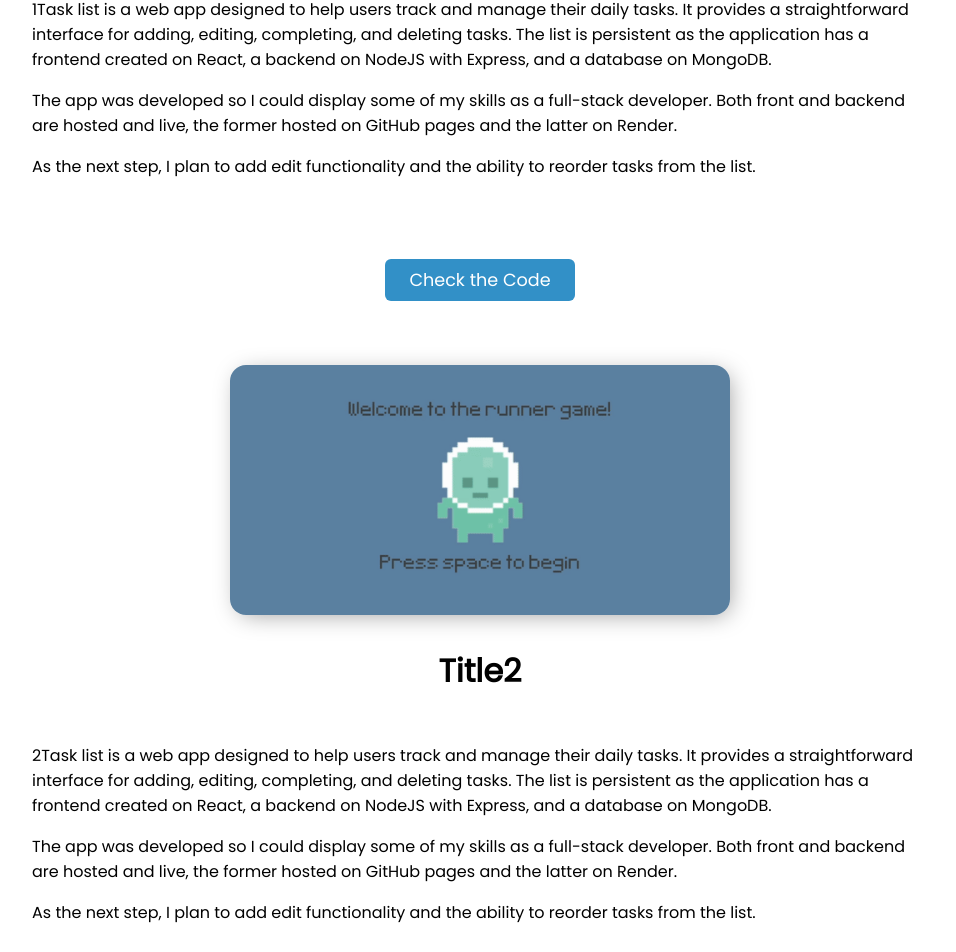
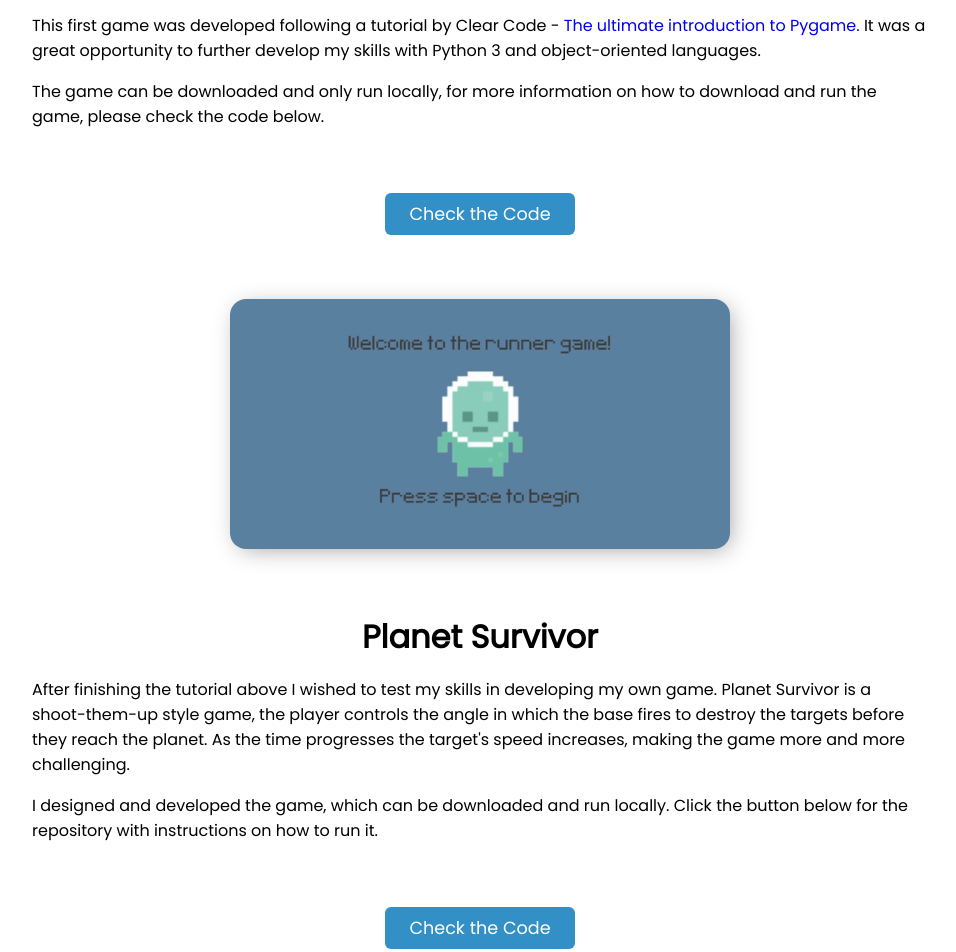
Before and after one commit to gabrielgimenes92/gabrielgimenes92.github.io, a Next.js app: page /projects/py-game in a window 1280 px wide. Shown: the part 525-1477 px from the top of the page, without its empty margins (160-1116 px from the left). Built offline with nearby package versions, Linux system fonts and the light colour scheme.

Commit message:
Fixes buttons not opening on blank page, adds pygames page content and changes paragraph component style

```diff
--- a/src/app/projects/py-game/page.js
+++ b/src/app/projects/py-game/page.js
@@ -36,90 +36,40 @@ const page = () => {
     },
   ];
 
-  // let projectOne = {
-  //   title: 'Title',
-  //   paragraphs: [
-  //     {
-  //       id: '01',
-  //       content:
-  //         'Task list is a web app designed to help users track and manage their daily tasks. It provides a straightforward interface for adding, editing, completing, and deleting tasks. The list is persistent as the application has a frontend created on React, a backend on NodeJS with Express, and a database on MongoDB.',
-  //     },
-  //     {
-  //       id: '02',
-  //       content:
-  //         'The app was developed so I could display some of my skills as a full-stack developer. Both front and backend are hosted and live, the former hosted on GitHub pages and the latter on Render.',
-  //     },
-  //     {
-  //       id: '03',
-  //       content:
-  //         'As the next step, I plan to add edit functionality and the ability to reorder tasks from the list.',
-  //     },
-  //   ],
-  // };
-
-  let projectTwo = {
-    title: 'Title',
-    paragraphs: [
-      {
-        id: '01',
-        content:
-          'Task list is a web app designed to help users track and manage their daily tasks. It provides a straightforward interface for adding, editing, completing, and deleting tasks. The list is persistent as the application has a frontend created on React, a backend on NodeJS with Express, and a database on MongoDB.',
-      },
-      {
-        id: '02',
-        content:
-          'The app was developed so I could display some of my skills as a full-stack developer. Both front and backend are hosted and live, the former hosted on GitHub pages and the latter on Render.',
-      },
-      {
-        id: '03',
-        content:
-          'As the next step, I plan to add edit functionality and the ability to reorder tasks from the list.',
-      },
-    ],
-  };
-
-  let projectOneTitle = 'Title1';
+  let projectOneTitle = 'PyGame Tutorial';
 
   let projectOneParagraphsJSX = (
     <>
       <p>
-        1Task list is a web app designed to help users track and manage their
-        daily tasks. It provides a straightforward interface for adding,
-        editing, completing, and deleting tasks. The list is persistent as the
-        application has a frontend created on React, a backend on NodeJS with
-        Express, and a database on MongoDB.
+        This first game was developed following a tutorial by Clear Code -{' '}
+        <a href="https://www.youtube.com/watch?v=AY9MnQ4x3zk" target="blank">
+          The ultimate introduction to Pygame.
+        </a>{' '}
+        It was a great opportunity to further develop my skills with Python 3
+        and object-oriented languages.
       </p>
       <p>
-        The app was developed so I could display some of my skills as a
-        full-stack developer. Both front and backend are hosted and live, the
-        former hosted on GitHub pages and the latter on Render.
-      </p>
-      <p>
-        As the next step, I plan to add edit functionality and the ability to
-        reorder tasks from the list.
+        The game can be downloaded and only run locally, for more information on
+        how to download and run the game, please check the code below.
       </p>
     </>
   );
 
-  let projectTwoTitle = 'Title2';
+  let projectTwoTitle = 'Planet Survivor';
 
   let projectTwoParagraphsJSX = (
     <>
       <p>
-        2Task list is a web app designed to help users track and manage their
-        daily tasks. It provides a straightforward interface for adding,
-        editing, completing, and deleting tasks. The list is persistent as the
-        application has a frontend created on React, a backend on NodeJS with
-        Express, and a database on MongoDB.
+        After finishing the tutorial above I wished to test my skills in
+        developing my own game. Planet Survivor is a shoot-them-up style game,
+        the player controls the angle in which the base fires to destroy the
+        targets before they reach the planet. As the time progresses the
+        target's speed increases, making the game more and more challenging.
       </p>
       <p>
-        The app was developed so I could display some of my skills as a
-        full-stack developer. Both front and backend are hosted and live, the
-        former hosted on GitHub pages and the latter on Render.
-      </p>
-      <p>
-        As the next step, I plan to add edit functionality and the ability to
-        reorder tasks from the list.
+        I designed and developed the game, which can be downloaded and run
+        locally. Click the button below for the repository with instructions on
+        how to run it.
       </p>
     </>
   );
@@ -147,7 +97,6 @@ const page = () => {
           alt="Task App running in a GIF"
         />
       </div>
-
       <Paragraph
         title={projectTwoTitle}
         paragraphsJSX={projectTwoParagraphsJSX}
--- a/src/components/Buttons.js
+++ b/src/components/Buttons.js
@@ -7,7 +7,12 @@ const Buttons = ({ buttons }) => {
     <div className={styles.buttonsWrapper}>
       <div className={styles.buttons}>
         {buttons.map((button) => (
-          <Link href={button.href} className={styles.button} key={buttons.text}>
+          <Link
+            href={button.href}
+            className={styles.button}
+            key={buttons.text}
+            target="blank"
+          >
             {button.text}
           </Link>
         ))}
--- a/src/components/Paragraph.js
+++ b/src/components/Paragraph.js
@@ -7,7 +7,11 @@ const Paragraph = ({ title, paragraphs, paragraphsJSX }) => {
   return (
     <div className={styles.paragraphWrapper}>
       <div className={styles.paragraph}>
-        {title ? <h2 style={{ marginTop: '1rem' }}>{title}</h2> : <></>}
+        {title ? (
+          <h2 style={{ marginTop: '4rem', paddingBottom: '0' }}>{title}</h2>
+        ) : (
+          <></>
+        )}
         {paragraphsJSX}
         {paragraphs ? (
           paragraphs.map((item) => (
--- a/src/components/Paragraph.module.scss
+++ b/src/components/Paragraph.module.scss
@@ -1,5 +1,5 @@
 .paragraphWrapper {
-    padding-bottom: 3rem;
+    padding-bottom: 2rem;
 
     .paragraph {
         margin: 0 auto;
```
